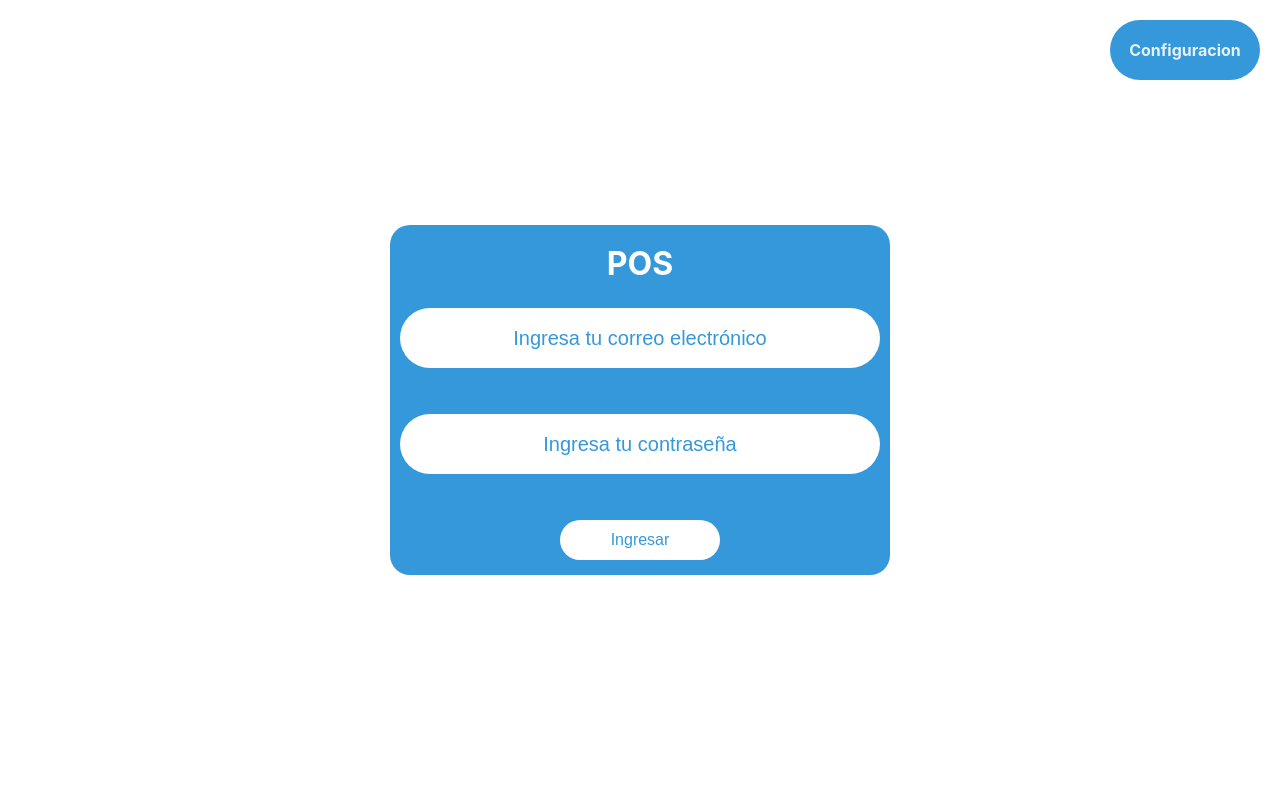
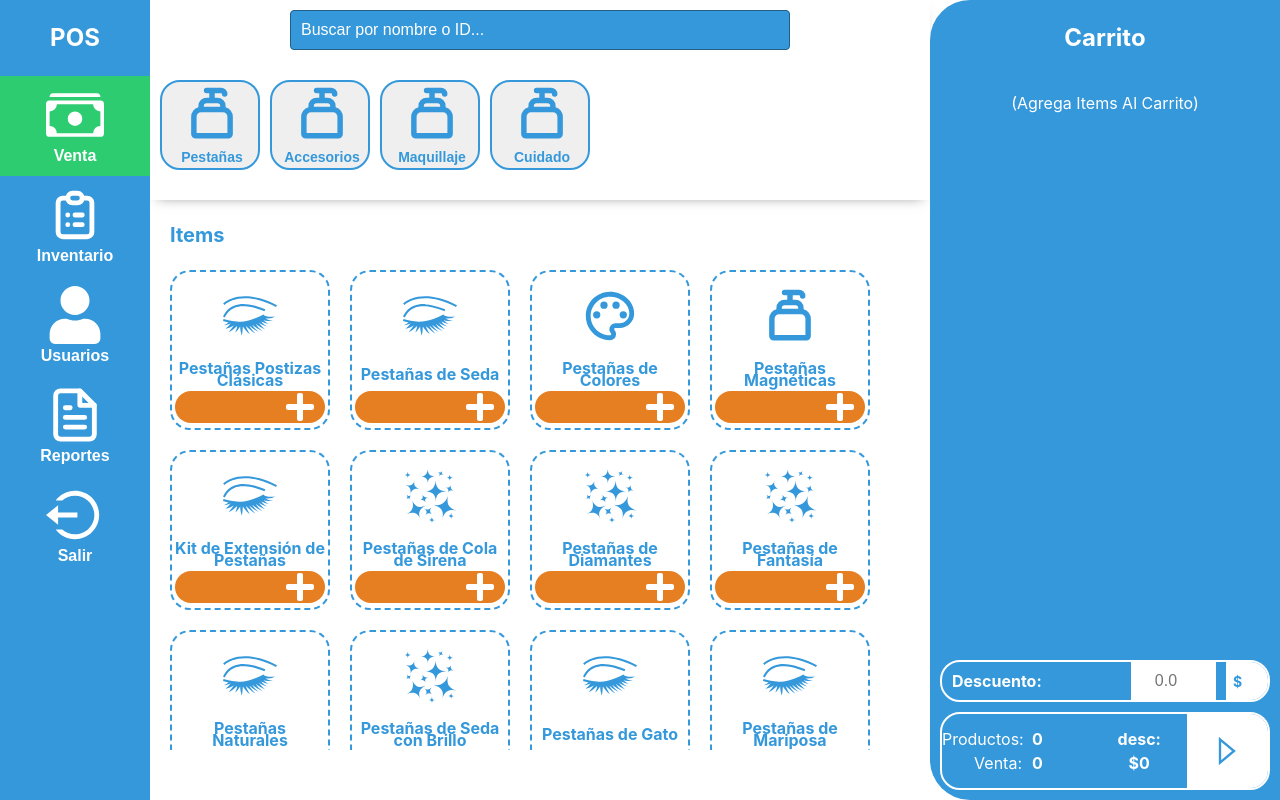
Before and after one commit to Tounka/posWebMzt, a React (Vite) app: page /venta in a window 1280 px wide. Before the commit this address led to /login. Built offline with nearby package versions, Linux system fonts and the light colour scheme; what numero-a-letras would draw is missing.

Commit message:
Se creo nuevo componente para buscar por id o nombre en venta

```diff
--- a/dev-dist/sw.js
+++ b/dev-dist/sw.js
@@ -82,7 +82,7 @@ define(['./workbox-54d0af47'], (function (workbox) { 'use strict';
     "revision": "3ca0b8505b4bec776b69afdba2768812"
   }, {
     "url": "index.html",
-    "revision": "0.a6vcu49csrg"
+    "revision": "0.ta746322cho"
   }], {});
   workbox.cleanupOutdatedCaches();
   workbox.registerRoute(new workbox.NavigationRoute(workbox.createHandlerBoundToURL("index.html"), {
--- a/src/assets/Contextos/ContextoGeneral.jsx
+++ b/src/assets/Contextos/ContextoGeneral.jsx
@@ -6,7 +6,13 @@ const ContextoGeneral = createContext();
 
 export const ContextoGeneralProvider = ({ children }) => {
     const [ubicacionPagina, setUbicacionPagina] = useState("/");
-    const [user, setUser] = useState();
+    const [user, setUser] = useState( {
+        nombre: "ramon",
+        apellido: "marquez",
+        rol: "administrador",
+        correo: "luis@gmail.com",
+        contraseña: "luis1234",
+    });
     const [localData, setLocalData] = useState()
     const [catalogo, setCatalogo] = useState(categoriasProductos);
     const [catalogoV2, setCatalogov2] = useState(productos)
--- a/src/assets/Paginas/ventas/componentes/ChecadorDeBarras.jsx
+++ b/src/assets/Paginas/ventas/componentes/ChecadorDeBarras.jsx
@@ -1,5 +1,6 @@
-import { useState, useEffect } from "react";
+import { useState, useEffect, useRef } from "react";
 import styled from "styled-components";
+import { useContextoGeneral } from "../../../Contextos/ContextoGeneral";
 
 const ContenedorChecadorDeBarrasStyled = styled.div`
     display: flex;
@@ -46,3 +47,198 @@ export const ChecadorDeBarras = ({ onCodigoDetectado }) => {
         </ContenedorChecadorDeBarrasStyled>
     );
 };
+
+
+const SearchContainer = styled.div`
+  position: relative;
+  width: 100%;
+  max-width: 500px;
+  margin: 0 auto;
+`;
+
+const SearchInput = styled.input`
+  width: 100%;
+  padding: 10px;
+  font-size: 16px;
+  border: 1px solid var(--colorPrincipalDarken);
+  background: var(--colorPrincipal);
+  color: var(--colorBlanco);
+  border-radius: 4px;
+
+  &::placeholder {
+    color: var(--colorBlanco);
+    opacity: 1;
+  }
+
+
+
+  &::-ms-input-placeholder {
+    color: var(--colorBlanco);
+  }
+`;
+
+const SuggestionsList = styled.ul`
+  position: absolute;
+  top: 100%;
+  left: 0;
+  right: 0;
+  background: var(--colorPrincipal);
+  border: 1px solid #ccc;
+  border-top: none;
+  border-radius: 0 0 4px 4px;
+  max-height: 200px;
+  overflow-y: auto;
+  z-index: 1000;
+  margin: 0;
+  padding: 0;
+  list-style: none;
+`;
+
+const SuggestionItem = styled.li`
+  padding: 10px;
+  cursor: pointer;
+  &:hover {
+    background: var(--colorPrincipalDarken);
+  }
+`;
+
+const ContenedorInputStyled = styled.div`
+    width: 100%;
+    display: flex;
+`
+
+
+
+
+
+
+export const ChecadorDeBarrasIntegrado = ({ onProductoSeleccionado }) => {
+    const { catalogoV2 } = useContextoGeneral();
+    const [searchTerm, setSearchTerm] = useState("");
+    const [suggestions, setSuggestions] = useState([]);
+    const [isFocused, setIsFocused] = useState(false);
+    const inputRef = useRef(null);
+    const containerRef = useRef(null);
+    const bufferRef = useRef("");
+    const timeoutRef = useRef(null);
+
+    // Función para manejar el escaneo de códigos de barras
+    useEffect(() => {
+        const handleKeyDown = (event) => {
+            if (timeoutRef.current) clearTimeout(timeoutRef.current);
+
+            if (event.key === "Enter") {
+                const codigo = bufferRef.current;
+                console.log("Código escaneado:", codigo);
+                setSearchTerm(codigo); // Mostrar el código en el input
+                buscarProductoPorCodigo(codigo);
+                bufferRef.current = "";
+                return;
+            }
+
+            bufferRef.current += event.key;
+            timeoutRef.current = setTimeout(() => (bufferRef.current = ""), 500);
+        };
+
+        window.addEventListener("keydown", handleKeyDown);
+        return () => window.removeEventListener("keydown", handleKeyDown);
+    }, []);
+
+    // Función para buscar producto por código (ID)
+    const buscarProductoPorCodigo = (codigo) => {
+        const productoEncontrado = catalogoV2.find(
+            producto => producto.id && producto.id.toString() === codigo
+        );
+
+        if (productoEncontrado) {
+            setSuggestions([]); // Limpiar sugerencias
+            if (onProductoSeleccionado) {
+                onProductoSeleccionado(productoEncontrado.id);
+            }
+        } else {
+            setSuggestions([]); // Limpiar sugerencias si no se encuentra
+        }
+    };
+
+    // Manejo de clicks fuera del componente
+    useEffect(() => {
+        const handleClickOutside = (event) => {
+            if (containerRef.current && !containerRef.current.contains(event.target)) {
+                setIsFocused(false);
+            }
+        };
+
+        document.addEventListener("mousedown", handleClickOutside);
+        return () => document.removeEventListener("mousedown", handleClickOutside);
+    }, []);
+
+    // Búsqueda de sugerencias
+    useEffect(() => {
+        if (searchTerm.trim() === "") {
+            setSuggestions([]);
+            return;
+        }
+
+        const searchTermLower = searchTerm.toLowerCase();
+        const filtered = catalogoV2
+            .filter((producto) => (
+                producto.nombre.toLowerCase().includes(searchTermLower) ||
+                (producto.id && producto.id.toString().includes(searchTermLower))
+            ))
+            .slice(0, 2)
+
+        setSuggestions(filtered);
+    }, [searchTerm, catalogoV2]);
+
+    const handleInputChange = (e) => {
+        setSearchTerm(e.target.value);
+    };
+
+    const handleSuggestionClick = (producto) => {
+        setSearchTerm(producto.nombre);
+        setSuggestions([]);
+        inputRef.current.focus();
+
+        if (onProductoSeleccionado) {
+            onProductoSeleccionado(producto.id);
+        }
+    };
+
+    const handleFocus = () => {
+        setIsFocused(true);
+        if (searchTerm.trim() !== "") {
+            setSuggestions(filtrarProductos(searchTerm));
+        }
+    };
+
+    return (
+        <ContenedorInputStyled>
+            <SearchContainer ref={containerRef}>
+                <SearchInput
+                    type="text"
+                    value={searchTerm}
+                    onChange={handleInputChange}
+                    onFocus={handleFocus}
+                    placeholder="Buscar por nombre o ID..."
+                    ref={inputRef}
+                />
+                {isFocused && suggestions.length > 0 && (
+                    <SuggestionsList>
+                        {suggestions.map((producto) => (
+                            <SuggestionItem
+                                key={producto.id}
+                                onClick={() => handleSuggestionClick(producto)}
+                            >
+                                <div>{producto.nombre}</div>
+                                <div style={{ fontSize: '0.8em', color: 'var(--colorBlanco)' }}>
+                                    ID: {producto.id}
+                                </div>
+                            </SuggestionItem>
+                        ))}
+                    </SuggestionsList>
+                )}
+            </SearchContainer>
+
+        </ContenedorInputStyled>
+    );
+};
--- a/src/assets/Paginas/ventas/componentes/ContenedoresPaginaVentas.jsx
+++ b/src/assets/Paginas/ventas/componentes/ContenedoresPaginaVentas.jsx
@@ -16,7 +16,7 @@ export const SeccionCategoria = styled(Contenedor100)`
         flex-direction: column;
         align-items: start;
         gap: 10px;
-        padding: 20px;
+        padding: 10px;
 
 
         max-width: auto;
@@ -35,7 +35,7 @@ export const ContenedorCategoria = styled(Contenedor100)`
         gap: 10px;
         justify-content: start;
         box-sizing: border-box;
-        width: calc(100dvw - var(--anchoMenuLateral) - 390px );
+
 
 `
 export const SeccionItems = styled(Contenedor100)`
--- a/src/assets/Paginas/ventas/componentes/ItemCategoria.jsx
+++ b/src/assets/Paginas/ventas/componentes/ItemCategoria.jsx
@@ -9,8 +9,8 @@ import { Contenedor100 } from "../../../ComponentesGenerales/Genericos/layouts";
 import { useContextoPaginaVenta } from "../ContextoVenta";
 
  const ContenedorItemCategoria = styled.button`
-    height: 100px;
-    width: 120px;
+    height: 90px;
+    width: 100px;
     display: grid;
     padding: 0px 0;
     border-radius: 20px;
@@ -35,11 +35,11 @@ export const ItemCategoria = ({icono=<PiHandSoapBold />,txt, catalogo, setCatalo
 
     return(
         <ContenedorItemCategoria onClick={() => handleClick()}>
-            <ContenedorGenerico width= "120px" align= "end" >
+            <ContenedorGenerico width= "100px" align= "end" >
                 <TxtGenerico color="var(--colorPrincipal)" line= ".8"  size="58px" > {icono} </TxtGenerico>
             </ContenedorGenerico>
 
-            <ContenedorGenerico width= "120px" >
+            <ContenedorGenerico width= "100px" >
                 <TxtGenerico size="14px" color="var(--colorPrincipal)" line= ".8"> {txt} </TxtGenerico>
             </ContenedorGenerico>
 
--- a/src/assets/Paginas/ventas/ventasUx.jsx
+++ b/src/assets/Paginas/ventas/ventasUx.jsx
@@ -4,7 +4,7 @@ import { ItemCategoria, ItemProducto } from "./componentes/ItemCategoria";
 import { Carrito } from "./componentes/Carrito";
 import { useContextoGeneral } from "../../Contextos/ContextoGeneral";
 import { useState } from "react";
-import { ChecadorDeBarras } from "./componentes/ChecadorDeBarras";
+import { ChecadorDeBarras, ChecadorDeBarrasIntegrado } from "./componentes/ChecadorDeBarras";
 import { useContextoPaginaVenta } from "./ContextoVenta";
 
 export const VentasUx = ({ catalogo }) => {
@@ -49,7 +49,7 @@ export const VentasUx = ({ catalogo }) => {
     <ContenedorVentasStyled>
 
       <SeccionCategoria>
-        <TxtGenerico size="20px" color="var(--colorPrincipal)">Categorias</TxtGenerico>
+        <ChecadorDeBarrasIntegrado onProductoSeleccionado ={handleCodigoDetectado} />
 
         <ContenedorCategoria>
           {catalogo?.map((categoria, index) => (
@@ -74,9 +74,6 @@ export const VentasUx = ({ catalogo }) => {
         </ContenedorItems>
       </SeccionItems>
 
-
-      <ChecadorDeBarras onCodigoDetectado={handleCodigoDetectado} />
-
       <SeccionCarrito>
         <H2Pos >Carrito</H2Pos>
         <Carrito />
--- a/src/index.css
+++ b/src/index.css
@@ -14,6 +14,7 @@
 
 
   --colorPrincipal: #3498DB;
+  --colorPrincipalDarken: #245f86;
   --colorVerde: #2ECC71;
   --colorNaranja: #E67E22;
   --colorBlanco: #FFFFFF;
```
